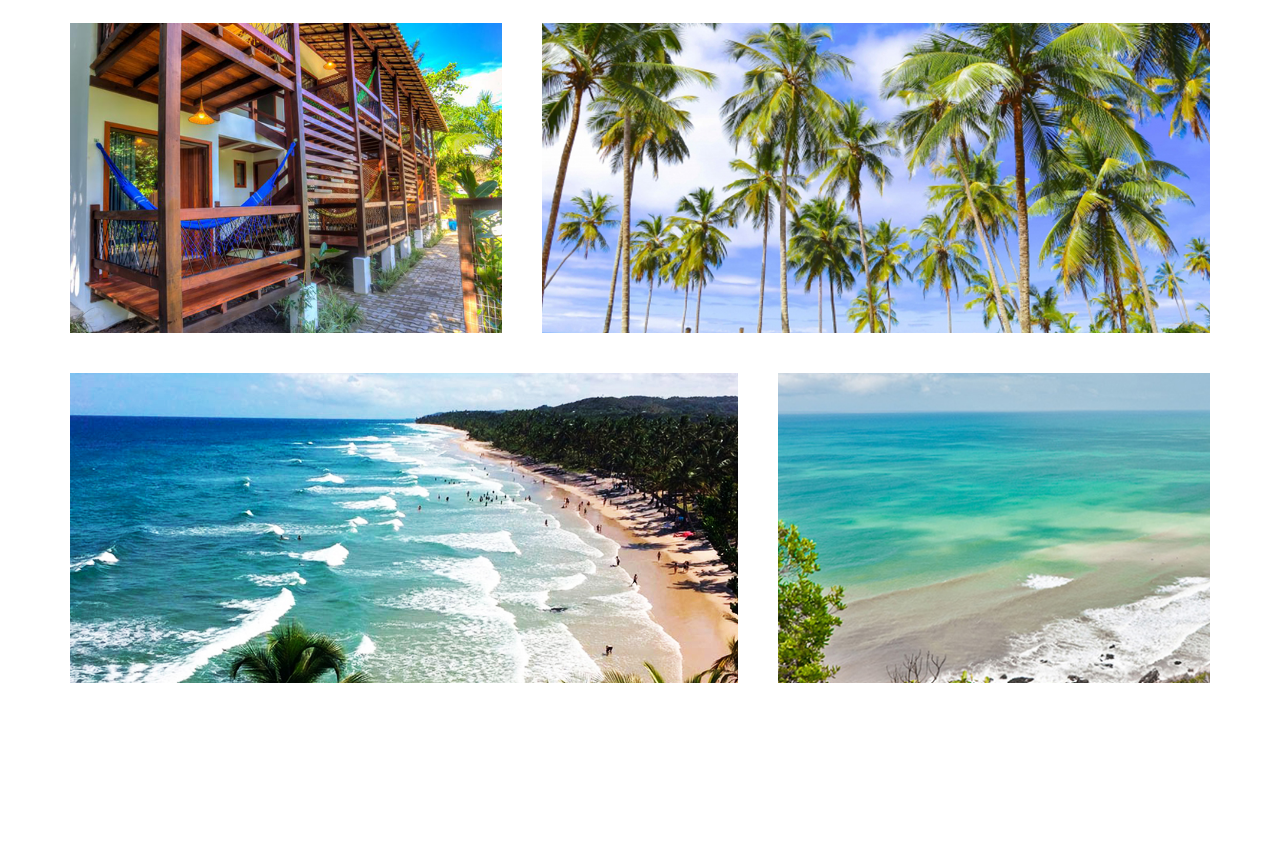
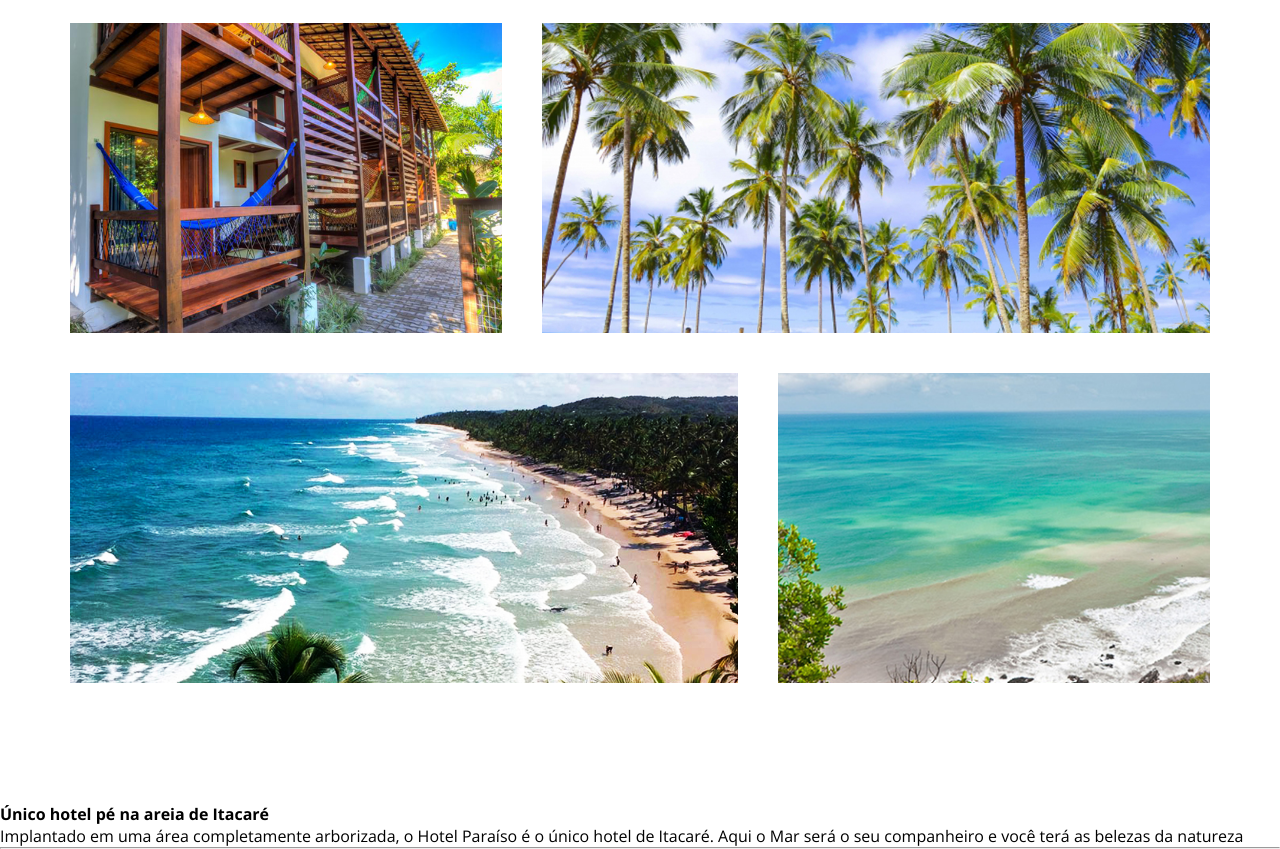
Before and after one commit to albanocasimiro/start-web-development, a plain HTML site: page hotel-paraiso/index.html in a window 1280 px wide. Shown: the part 1126-1975 px from the top of the page. Before the commit the page ends 1929 px from the top, so only its background shows below. Drawn offline with nearby package versions, Linux system fonts and the light colour scheme.

Commit message:
segundo dia

```diff
--- a/hotel-paraiso/css/style.css
+++ b/hotel-paraiso/css/style.css
@@ -105,6 +105,7 @@ header li:last-child(){
   color: #191c03;
   font-size: 2rem;
   margin-bottom: 35px;
+  text-align: center;
 }
 .conheca-o-hotel p{
   color: #191c03;
--- a/hotel-paraiso/index.html
+++ b/hotel-paraiso/index.html
@@ -34,5 +34,11 @@
         <li class="small" style="background-image: url('img/itacare-04.jpg');"></li>
       </ul>
     </section>
+    <section class="caracteristicas">
+      <h3>Único hotel pé na areia de Itacaré</h3>
+      <p>Implantado em uma área completamente arborizada, o Hotel Paraíso é o único hotel de Itacaré. Aqui o Mar será o seu companheiro e você terá as belezas da natureza</p>
+      <hr>
+      <ul class="grid"></ul>
+    </section>
   </body>
 </html>
```
